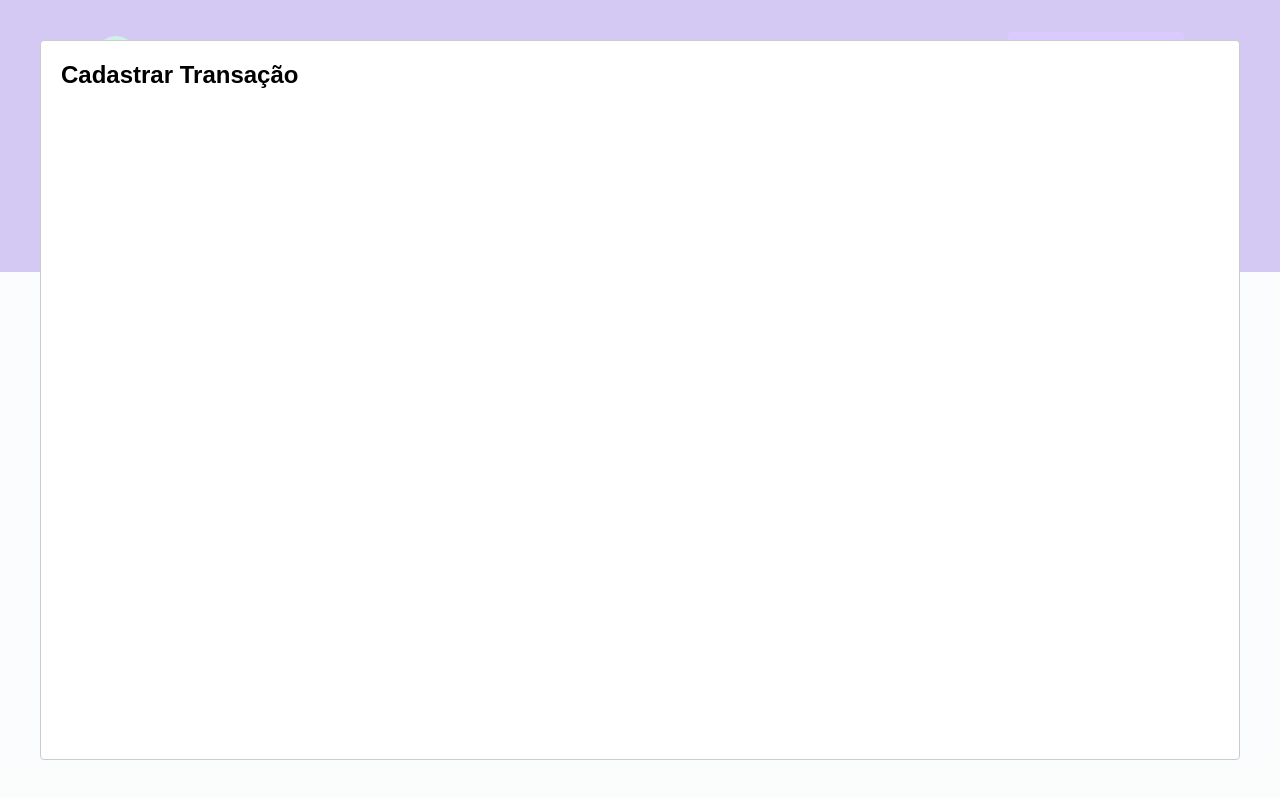
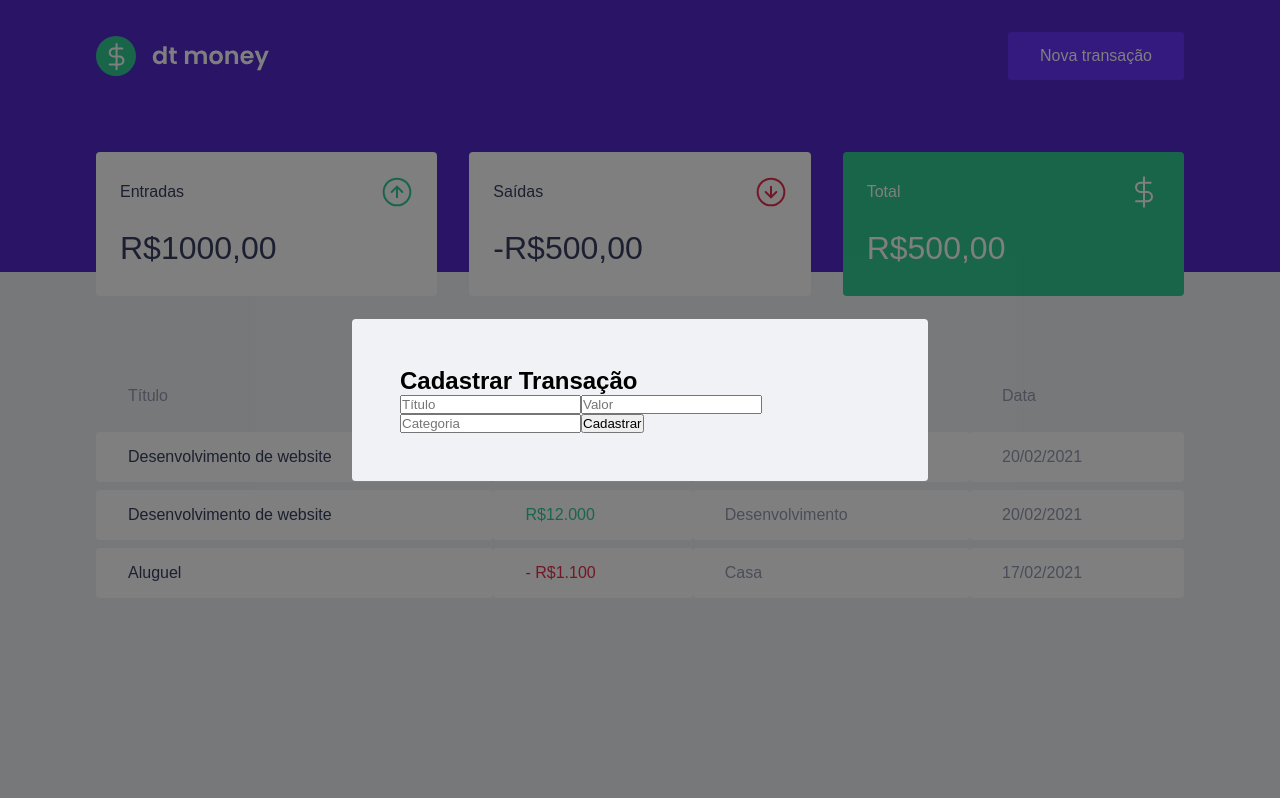
Before and after one commit to Welber33/dtmoney_ignite, a React (Create React App) app: page / in a window 1280 px wide. Both pictures are taken after a click on the button "Nova transação". Built offline with nearby package versions, Linux system fonts and the light colour scheme; no server answers; what miragejs would draw is missing.

Commit message:
Estrutura do Formulário

```diff
--- a/src/components/NewTransactionModal/index.tsx
+++ b/src/components/NewTransactionModal/index.tsx
@@ -1,4 +1,5 @@
 import Modal from 'react-modal';
+import { Container } from './styles';
 
 
 interface NewTransactionModalProps {
@@ -11,8 +12,29 @@
         <Modal
             isOpen={isOpen}
             onRequestClose={onRequestClose}
+            overlayClassName="react-modal-overlay"
+            className="react-modal-content"
         >
-            <h2>Cadastrar Transação</h2>
+            <Container>
+                <h2>Cadastrar Transação</h2>
+
+                <input
+                    placeholder="Título"
+                />
+
+                <input
+                    type="number"
+                    placeholder="Valor"
+                />
+
+                <input
+                    placeholder="Categoria"
+                />
+
+                <button type="submit">
+                    Cadastrar
+                </button>
+            </Container>
         </Modal>
     )
 }
--- a/src/components/NewTransactionModal/styles.ts
+++ b/src/components/NewTransactionModal/styles.ts
@@ -1,3 +1,5 @@
 import styled from 'styled-components'
 
-export const Container = styled.div``;
+export const Container = styled.div`
+
+`;
--- a/src/styles/global.ts
+++ b/src/styles/global.ts
@@ -54,4 +54,26 @@
         opacity: 0.6;
         cursor: not-allowed;
     }
+
+    .react-modal-overlay {
+        background: rgba(0, 0, 0, 0.5);
+
+        position: fixed;
+        top: 0;
+        bottom: 0;
+        right: 0;
+        left: 0;
+
+        display: flex;
+        align-items: center;
+        justify-content: center;
+    }
+    .react-modal-content {
+        width: 100%;
+        max-width: 576px;
+        background: var(--background);
+        padding: 3rem;
+        position: relative;
+        border-radius: 0.24rem;
+    }
 `
```
